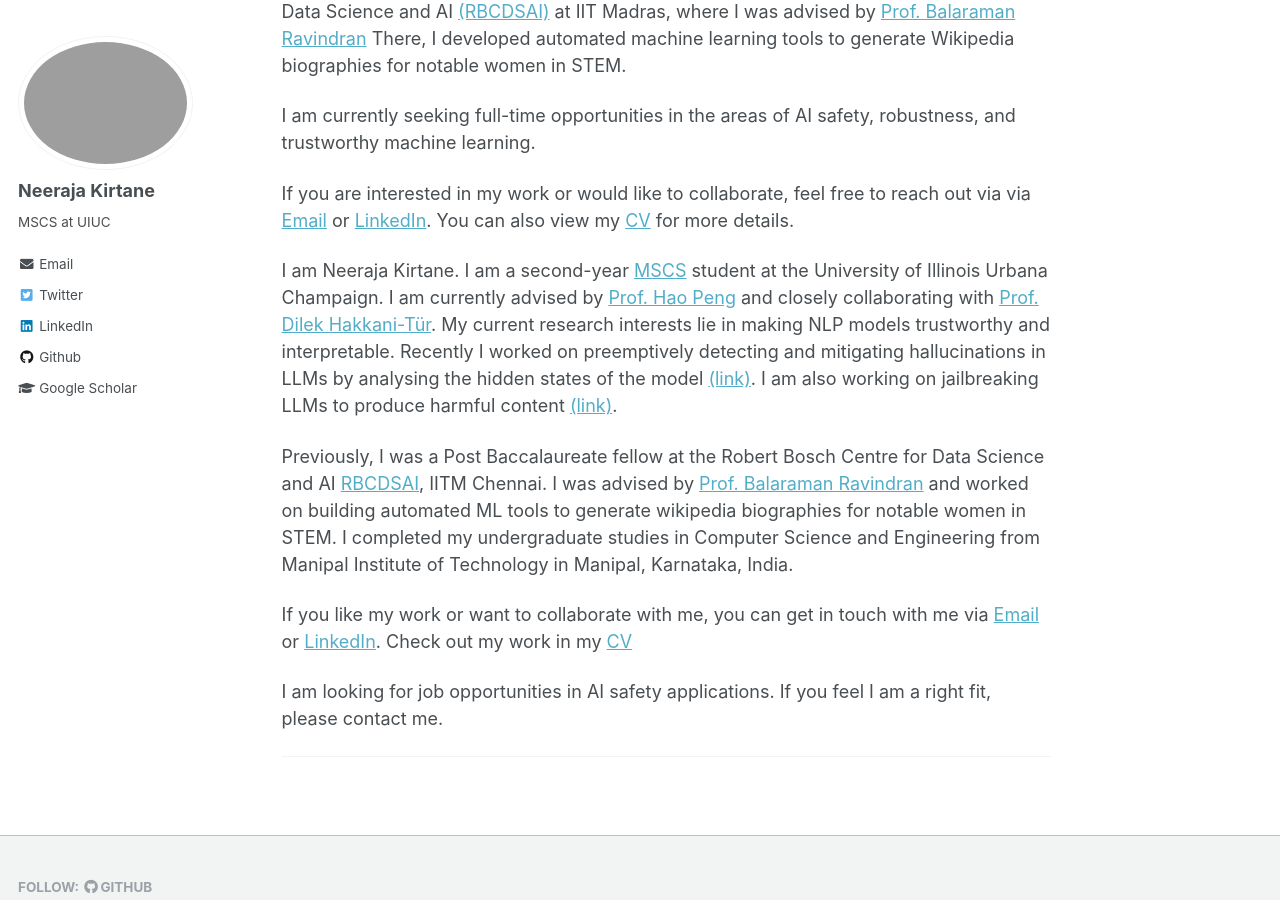
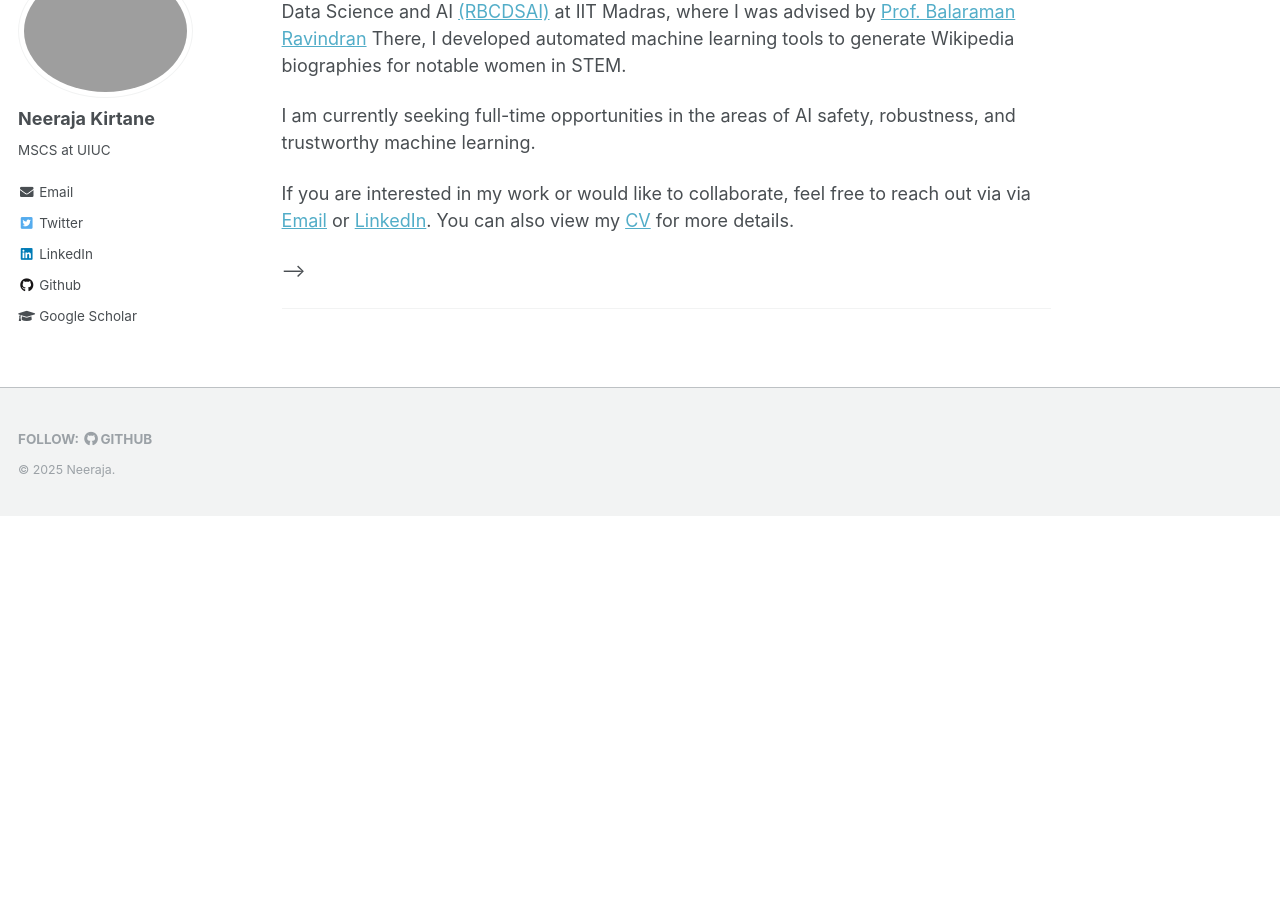
Before and after one commit to neeraja1504/neeraja1504.github.io, a Jekyll site: the page built from _pages/about.md, in a window 1280 px wide and 900 px high, scrolled down 452 px. Built offline with Jekyll 4.4.1, drawn with Linux system fonts in a browser that asks for light colours; after the commit the page ends 968 px from its top, so only the background shows below that.

Commit message:
about edit

```diff
--- a/_pages/about.md
+++ b/_pages/about.md
@@ -18,7 +18,7 @@ I am currently seeking full-time opportunities in the areas of AI safety, robust
 If you are interested in my work or would like to collaborate, feel free to reach out via via [Email](kirtane.neeraja@gmail.com) or [LinkedIn](https://www.linkedin.com/in/neeraja-kirtane-16353b2a/). You can also view my [CV](https://neeraja1504.github.io/files/NeerajaKiranKirtane_CV_2025_Jan.pdf) for more details.
 
 
-I am Neeraja Kirtane. I am a second-year [MSCS](https://cs.illinois.edu/academics/graduate/ms-program) student at the University of Illinois Urbana Champaign. I am currently advised by [Prof. Hao Peng](https://haopeng-nlp.github.io/) and closely collaborating with [Prof. Dilek Hakkani-Tür](https://siebelschool.illinois.edu/about/people/all-faculty/dilek). My current research interests lie in making NLP models trustworthy and interpretable. Recently I worked on preemptively detecting and mitigating hallucinations in LLMs by analysing the hidden states of the model [(link)](https://arxiv.org/pdf/2410.02899). I am also working on jailbreaking LLMs to produce harmful content [(link)](https://arxiv.org/pdf/2501.14073).
+<!-- I am Neeraja Kirtane. I am a second-year [MSCS](https://cs.illinois.edu/academics/graduate/ms-program) student at the University of Illinois Urbana Champaign. I am currently advised by [Prof. Hao Peng](https://haopeng-nlp.github.io/) and closely collaborating with [Prof. Dilek Hakkani-Tür](https://siebelschool.illinois.edu/about/people/all-faculty/dilek). My current research interests lie in making NLP models trustworthy and interpretable. Recently I worked on preemptively detecting and mitigating hallucinations in LLMs by analysing the hidden states of the model [(link)](https://arxiv.org/pdf/2410.02899). I am also working on jailbreaking LLMs to produce harmful content [(link)](https://arxiv.org/pdf/2501.14073).
 <br>
 
 Previously, I was a Post Baccalaureate fellow at the Robert Bosch Centre for Data Science and AI [RBCDSAI](https://rbcdsai.iitm.ac.in/), IITM Chennai. I was advised by [Prof. Balaraman Ravindran](https://dsai.iitm.ac.in/~ravi/) and worked on building automated ML tools to generate wikipedia biographies for notable women in STEM. I completed my undergraduate studies in Computer Science and Engineering from Manipal Institute of Technology in Manipal, Karnataka, India.
@@ -27,10 +27,10 @@ Previously, I was a Post Baccalaureate fellow at the Robert Bosch Centre for Dat
 <!-- I worked with Prof. Balaraman Ravindran and Dr Rajashree Baskaran on the project [Hidden Voices](https://hidden-voices.github.io/). This is an open-source project with the initial goal of building intelligent tools to aid in adding 10,000 women's biography drafts to Wikipedia. It aims to make a positive impact on gender representation among digital sources and to reduce the gender data gap. Previously in my undergraduate studies, I have worked on finding out occupational stereotypes and mitigating the gender bias in Hindi and Marathi language models. -->
 
 
-If you like my work or want to collaborate with me, you can get in touch with me via [Email](kirtane.neeraja@gmail.com) or [LinkedIn](https://www.linkedin.com/in/neeraja-kirtane-16353b2a/). Check out my work in my [CV](https://neeraja1504.github.io/files/NeerajaKiranKirtane_CV_2025_Jan.pdf)
+<!-- If you like my work or want to collaborate with me, you can get in touch with me via [Email](kirtane.neeraja@gmail.com) or [LinkedIn](https://www.linkedin.com/in/neeraja-kirtane-16353b2a/). Check out my work in my [CV](https://neeraja1504.github.io/files/NeerajaKiranKirtane_CV_2025_Jan.pdf)
 <br>
 
-I am looking for job opportunities in AI safety applications. If you feel I am a right fit, please contact me.
+I am looking for job opportunities in AI safety applications. If you feel I am a right fit, please contact me. --> -->
 
 <!-- I am looking for PhD positions in NLP for Fall 2025. If you feel I am a right fit, please contact me.  -->
 
```
